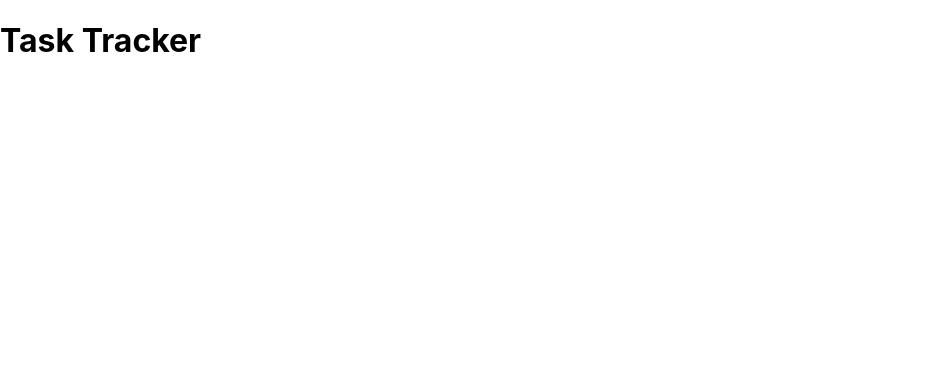
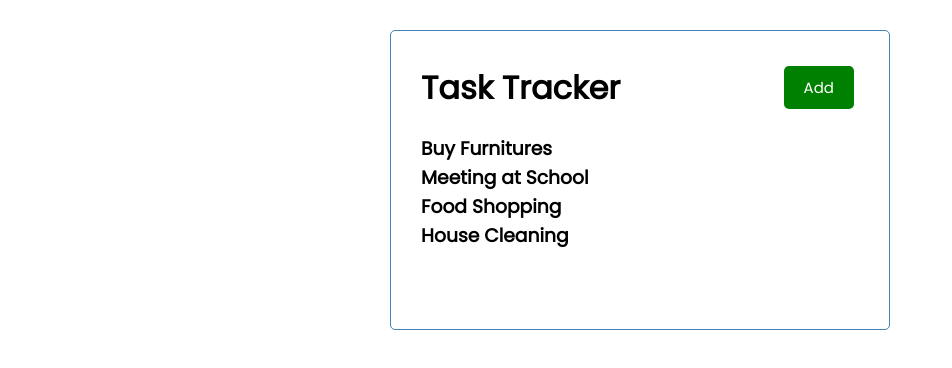
Before and after one commit to singhvikramjeet786/react-task-tracker, a React (Create React App) app: page / in a window 1280 px wide. Shown: the top 368 px of the page, without its empty margins (0-952 px from the left). Built offline with nearby package versions, Linux system fonts and the light colour scheme.

Commit message:
added more components

```diff
--- a/src/App.js
+++ b/src/App.js
@@ -1,10 +1,13 @@
 import Header from './components/Header.js';
+import Tasks from './components/Tasks.js';
 
 function App() {
   const name = "Vikram";
   return (
-    <div className="Container">
-      <Header/>
+    <div className="container">
+      <Header title="Task Tracker"/>
+      <Tasks/>
+      {/* <Header title={1}/> */}
     </div>
   );
 }
--- /dev/null
+++ b/src/components/Button.js
@@ -0,0 +1,23 @@
+import PropTypes from 'prop-types'
+
+const Button = ({ color, text, onClick}) => {
+    // const onClick = (e) => {
+    //     console.log("clicked");
+    // }
+    return (
+        <button onClick={onClick} style={{ backgroundColor: color }} className='btn'>
+            {text}
+        </button>
+    )
+}
+
+Button.defaultProps = {
+    color: 'steelblue'
+}
+
+Button.propTypes = {
+    text: PropTypes.string,
+    color: PropTypes.string,
+    onClick: PropTypes.func.isRequired,
+}
+export default Button
--- a/src/components/Header.js
+++ b/src/components/Header.js
@@ -1,11 +1,31 @@
-// import React from 'react'
+import PropTypes from 'prop-types'
+import Button from './Button'
 
-const Header = () => {
+const Header = ({ title }) => {
+
+  const onClick = (e) => {
+    console.log("I'm Clicked");
+  }
+
   return (
-    <header>
-        <h1>Task Tracker</h1>
+    <header className="header">
+      {/* CSS in JS */}
+      {/* <h1 style={headingStyle}>{title}</h1> */}
+      <h1 >{title}</h1>
+      <Button color='green' text='Add' onClick={onClick} />
     </header>
   )
 }
 
+Header.defaultProps = {
+  title: 'Task Tracker',
+}
+
+Header.propTypes = {
+  title: PropTypes.string.isRequired,
+}
+
+//CSS in js
+const headingStyle = { color: 'yellow', backgroundColor: 'lightgreen' };
+
 export default Header
--- /dev/null
+++ b/src/components/Tasks.js
@@ -0,0 +1,38 @@
+const taskList = [
+    {
+        id:1,
+        text: 'Buy Furnitures',
+        day:'Dec 28th at 11am',
+        reminder: true,
+    },
+    {
+        id:2,
+        text: 'Meeting at School',
+        day:'Jan 28th at 9am',
+        reminder: false,
+    },
+    {
+        id:3,
+        text: 'Food Shopping',
+        day:'Dec 30th at 1pm',
+        reminder: true,
+    },
+    {
+        id:4,
+        text: 'House Cleaning',
+        day:'Jan 3th at 3pm',
+        reminder: true,
+    }
+]
+
+const Tasks = () => {
+  return (
+    <>
+        {taskList.map((task) => (
+        <h3 key={task.id}>{task.text}</h3>
+        ))}
+    </>
+  )
+}
+
+export default Tasks
--- a/src/index.css
+++ b/src/index.css
@@ -1,13 +1,112 @@
-body {
+@import url('https://fonts.googleapis.com/css2?family=Poppins:wght@300;400&display=swap');
+
+*{
+  box-sizing: border-box;
   margin: 0;
-  font-family: -apple-system, BlinkMacSystemFont, 'Segoe UI', 'Roboto', 'Oxygen',
-    'Ubuntu', 'Cantarell', 'Fira Sans', 'Droid Sans', 'Helvetica Neue',
-    sans-serif;
-  -webkit-font-smoothing: antialiased;
-  -moz-osx-font-smoothing: grayscale;
+  padding: 0;
 }
 
-code {
-  font-family: source-code-pro, Menlo, Monaco, Consolas, 'Courier New',
-    monospace;
+body {
+  font-family: 'Poppins',sans-serif;
 }
+
+.container{
+  max-width: 500px;
+  margin: 30px auto;
+  overflow:auto;
+  min-height: 300px;
+  border: 1px solid steelblue;
+  padding: 30px;
+  border-radius: 5px;
+}
+
+.header{
+  display: flex;
+  justify-content: space-between;
+  align-items: center;
+  margin-bottom: 20px;
+}
+
+.btn{
+  display: inline-block;
+  background: #000;
+  color: #fff;
+  border: none;
+  padding: 10px 20px;
+  margin: 5px;
+  border-radius: 5px;
+  cursor: pointer;
+  text-decoration: none;
+  font-size: 15px;
+  font-family: inherit;
+}
+
+.btn:focus{
+  outline: none;
+}
+
+.btn:active{
+  transform: scale(0.98);
+}
+
+.btn-block{
+  display: block;
+  width: 100%;
+}
+
+.task{
+  background:#f4f4f4;
+  margin: 5px;
+  padding: 10px 20px;
+  cursor: pointer;
+}
+
+.task.reminder{
+  border-left: 5px solid green;
+}
+
+.task h3{
+  display: flex;
+  align-items: center;
+  justify-content: space-between;
+}
+
+.add-form{
+  margin-bottom: 40px;
+}
+
+.form-control{
+  margin: 20px 0;
+}
+
+.form-control label{
+  display: block;
+}
+
+.form-control input{
+  width: 100%;
+  height: 40px;
+  margin: 5px;
+  padding: 3px 7px;
+  font-size: 17px;
+}
+
+.form-control-check{
+  display: flex;
+  align-items: center;
+  justify-content: space-between;
+}
+
+.form-control-check label{
+  flex: 1;
+}
+
+.form-control-check input{
+  flex: 2;
+  height: 20px;
+}
+
+footer{
+  margin-top: 30px;
+  text-align: center;
+}
```
